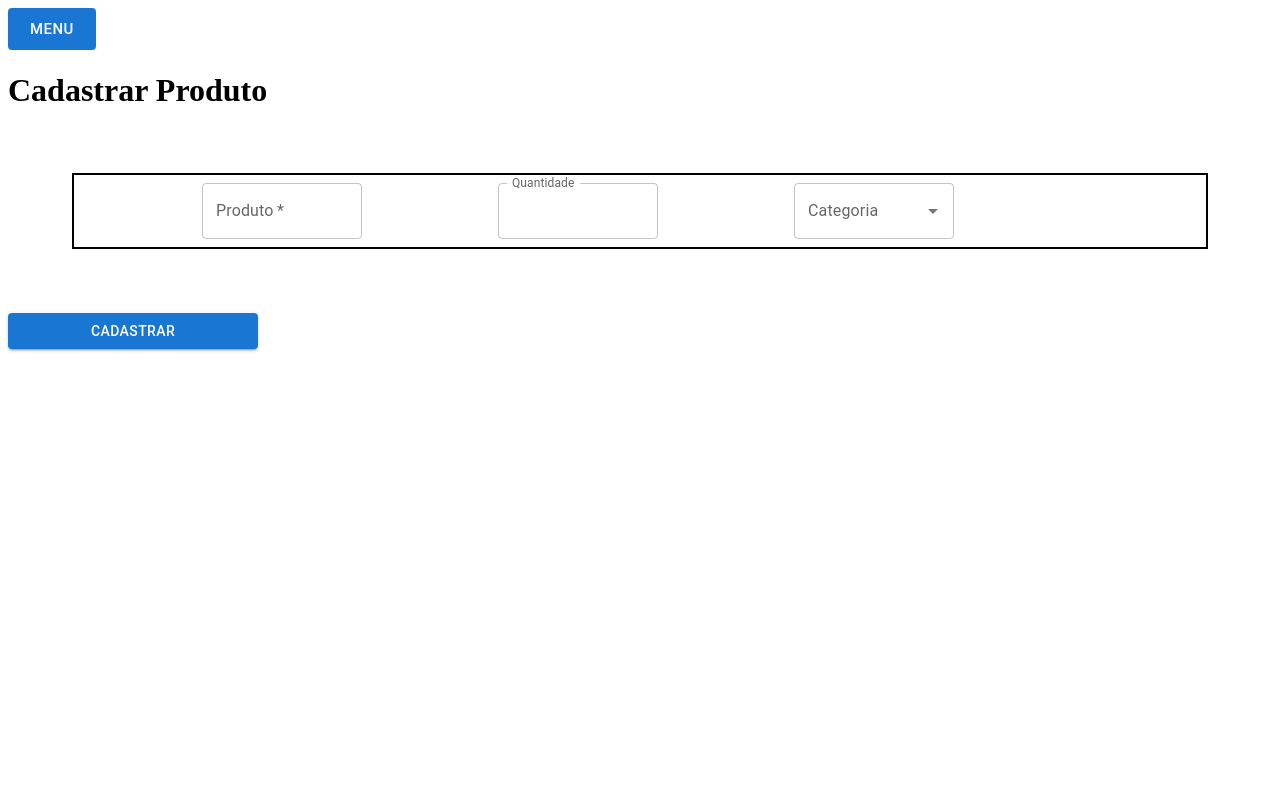
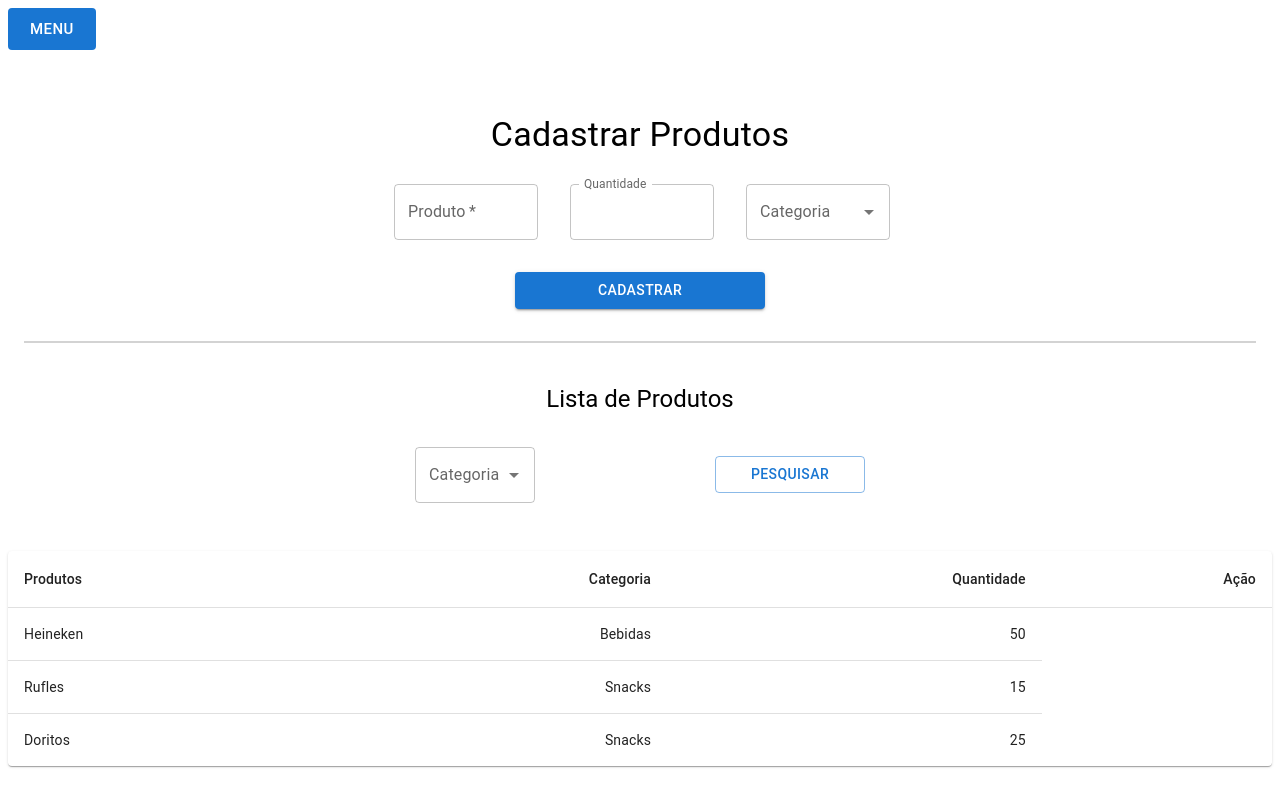
Before and after one commit to JessanyKaline/estoque-pousada, a React (Create React App) app: page /cadastrar in a window 1280 px wide. Built offline with nearby package versions, Linux system fonts and the light colour scheme.

Commit message:
inclui tabela estatica

```diff
--- a/src/App.js
+++ b/src/App.js
@@ -4,6 +4,7 @@ import { BrowserRouter, Routes, Route } from "react-router-dom";
 import Login from "./pages/Login";
 import Home from './pages/Home';
 import Cadastrar from './pages/Cadastrar';
+import Table from "../src/atoms/TabelaProdutos";
 
 function App() {
   return (
@@ -12,6 +13,7 @@ function App() {
         <Route path="/" element={<Login />} />
         <Route path="/home" element={<Home />} />
         <Route path="/cadastrar" element={<Cadastrar />} />
+        <Route path="/teste" element={<Table />} />
         </Routes>
     </BrowserRouter>
   );
--- /dev/null
+++ b/src/atoms/TabelaProdutos.jsx
@@ -0,0 +1,52 @@
+import * as React from 'react';
+import Table from '@mui/material/Table';
+import TableBody from '@mui/material/TableBody';
+import TableCell from '@mui/material/TableCell';
+import TableContainer from '@mui/material/TableContainer';
+import TableHead from '@mui/material/TableHead';
+import TableRow from '@mui/material/TableRow';
+import Paper from '@mui/material/Paper';
+
+function createData(Nome, Categoria, Quantidade) {
+  return { Nome, Categoria, Quantidade};
+}
+
+const produtos = [
+  createData('Heineken', 'Bebidas', 50),
+  createData('Rufles', 'Snacks', 15),
+  createData('Doritos', 'Snacks', 25),
+];
+
+export default function BasicTable() {
+  return (
+    <TableContainer  component={Paper}>
+      <Table sx={{ minWidth: 650 }} aria-label="simple table">
+        <TableHead>
+          <TableRow>
+            <TableCell >Produtos</TableCell>
+            <TableCell align="right">Categoria</TableCell>
+            <TableCell align="right">Quantidade</TableCell>
+            <TableCell align="right">Ação</TableCell>
+
+          </TableRow>
+        </TableHead>
+        <TableBody>
+          {produtos.map((produto) => (
+            <TableRow
+              key={produto.Nome}
+              sx={{ '&:last-child td, &:last-child th': { border: 0 } }}
+            >
+              <TableCell component="th" scope="produto">
+                {produto.Nome}
+              </TableCell>
+              <TableCell align="right">{produto.Categoria}</TableCell>
+              <TableCell align="right">{produto.Quantidade}</TableCell>
+
+
+            </TableRow>
+          ))}
+        </TableBody>
+      </Table>
+    </TableContainer>
+  );
+}
--- a/src/pages/Cadastrar.jsx
+++ b/src/pages/Cadastrar.jsx
@@ -1,51 +1,73 @@
-import React from 'react';
-import Menu from '../molecules/Menu';
-import styled from 'styled-components';
-import Box from '@mui/material/Box';
-import TextField from '@mui/material/TextField';
-import ListaCategoria from '../atoms/ListaCategoria';
-import Button from '@mui/material/Button';
-import {Link} from 'react-router-dom';
-import {linkStyle} from './Home';
+import React from "react";
+import Menu from "../molecules/Menu";
+import styled from "styled-components";
+import Box from "@mui/material/Box";
+import TextField from "@mui/material/TextField";
+import ListaCategoria from "../atoms/ListaCategoria";
+import Button from "@mui/material/Button";
+import { Link } from "react-router-dom";
+import { linkStyle } from "./Home";
+import Typography from "@mui/material/Typography";
+import TabelaProdutos from "../atoms/TabelaProdutos";
 
 const StyleDivInput = styled.div`
+  display: flex;
+  justify-content: center;
+  widht: 80%;
+  padding-left: 8rem;
 
+  @media screen and (min-width: 281px) and (max-width: 440px) {
+    flex-direction: column;
+    margin: 0rem;
+    padding: 0rem;
+    width: 50%;
+  }
+`;
+
+const StyleDivButton = styled.div`
 display: flex;
-justify-content: space-evenly;
+justify-content:center;
 widht: 80%;
-margin: 4rem;
-border: 2px solid black;
+margin: 1rem;
+padding-bottom: 2rem;
+border-bottom: 2px solid #d3d3d3;
+
 
 @media screen and (min-width: 281px) and (max-width: 440px){
   flex-direction:column;
   margin: 0rem;
+  padding: 0rem;
   width: 50%;
 
-}
 `;
-
+const StyleDivLista = styled.div`
+  display: flex;
+  align-items: center;
+  justify-content: center;
+  margin-top: 2rem;
+  margin-bottom: 3rem;
+`;
 
 export default function Cadastrar() {
   return (
-    <div >
+    <div>
       <Menu />
-      <h1>Cadastrar Produto</h1>
-
 
       <Box
         component="form"
         sx={{
-        '& .MuiTextField-root': { m: 1, width: '20ch' },
+          "& .MuiTextField-root": { m: 2, width: "18ch" },
+          marginTop: 8,
+          bgColor: "black",
         }}
         noValidate
         autoComplete="off"
       >
+        <Typography variant="h4" align="center" gutterBottom>
+          Cadastrar Produtos
+        </Typography>
         <StyleDivInput>
-        <TextField
-          required
-          id="categoria"
-          label="Produto"
-        />
+          <TextField required id="categoria" label="Produto" />
           <TextField
             id="quantidade"
             label="Quantidade"
@@ -54,19 +76,43 @@ export default function Cadastrar() {
               shrink: true,
             }}
           />
-        <ListaCategoria/>
-
-
-
+          <ListaCategoria />
         </StyleDivInput>
 
-        </Box >
-        <Link style={linkStyle}><Button variant="contained"  sx={{ marginBottom:0, marginTop:0, width:250}}> Cadastrar</Button></Link>
+        <StyleDivButton>
+          <Link style={linkStyle}>
+            <Button variant="contained" sx={{ width: 250 }}>
+              {" "}
+              Cadastrar
+            </Button>
+          </Link>
+        </StyleDivButton>
+      </Box>
+      <Box
+        component="form"
+        sx={{
+          "& .MuiTextField-root": { m: 0, width: "15ch" },
+          marginTop: 5,
+        }}
+        noValidate
+        autoComplete="off"
+      >
+        <Typography variant="h5" align="center" gutterBottom>
+          Lista de Produtos
+        </Typography>
+        <StyleDivLista>
+          <ListaCategoria />
 
-
-
-
+          <Link style={linkStyle}>
+            <Button variant="outlined" sx={{ width: 150 }}>
+              {" "}
+              Pesquisar
+            </Button>
+          </Link>
+        </StyleDivLista>
+        <TabelaProdutos/>
+      </Box>
 
     </div>
-  )
+  );
 }
```
Lines whose indentation alone changed are shown as unchanged.
